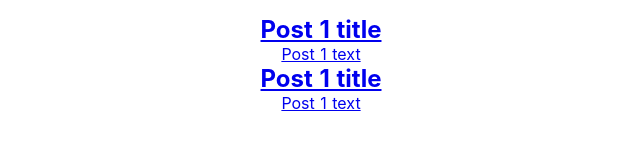
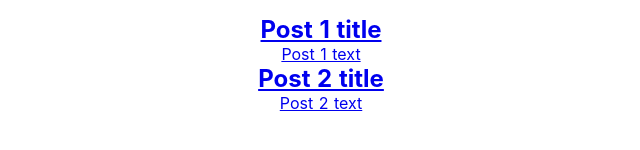
Before and after one commit to prateekvarma/Nuxt-Blog, a Nuxt app: page / in a window 1280 px wide. Shown: the part 404-554 px from the top of the page, without its empty margins (319-959 px from the left). Built offline with nearby package versions, Linux system fonts and the light colour scheme.

Commit message:
correction from previous commit

```diff
--- a/pages/index.vue
+++ b/pages/index.vue
@@ -13,11 +13,11 @@
             </div>
           </article>
         </nuxt-link>
-        <nuxt-link :to="'/posts/' + 1">
+        <nuxt-link :to="'/posts/' + 2">
           <article>
             <div>
-              <h1>Post 1 title</h1>
-              <p>Post 1 text</p>
+              <h1>Post 2 title</h1>
+              <p>Post 2 text</p>
             </div>
           </article>
         </nuxt-link>
```
